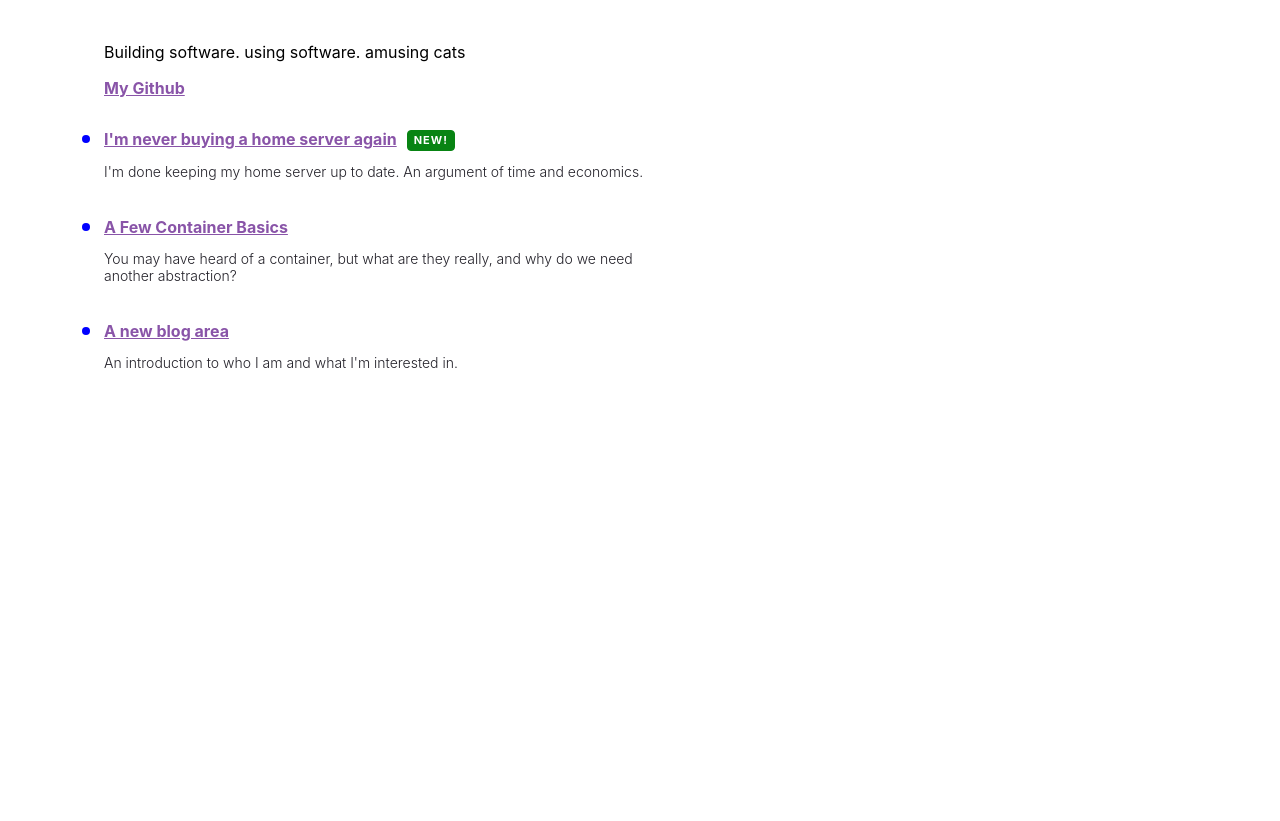
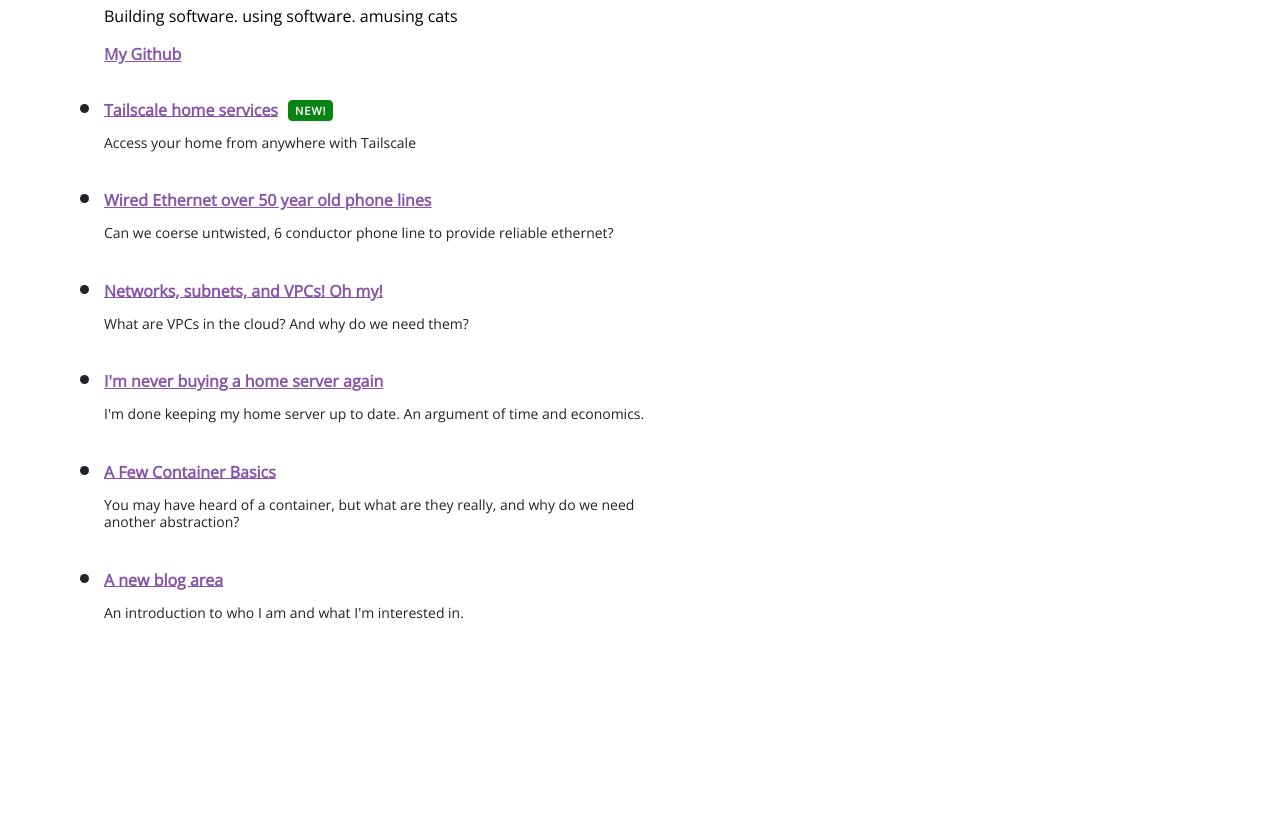
Before and after one commit to sweeneyb/briansweeney.dev, a Gatsby site: page /blog in a window 1280 px wide. Shown: the part 213-1034 px from the top of the page. Before the commit the page ends 800 px from the top, so only its background shows below. Built offline with nearby package versions, Linux system fonts and the light colour scheme; Gatsby itself is replaced by a stand-in of ours.

Commit message:
style update

```diff
--- a/package.json
+++ b/package.json
@@ -15,6 +15,7 @@
     "clean": "gatsby clean"
   },
   "dependencies": {
+    "@fontsource/open-sans": "^5.1.0",
     "@fontsource/varela-round": "^4.5.9",
     "gatsby": "^5.7.0",
     "gatsby-plugin-mdx": "^5.7.0",
--- a/src/components/layout.js
+++ b/src/components/layout.js
@@ -1,5 +1,5 @@
 import * as React from "react"
-import "@fontsource/varela-round"
+import "@fontsource/open-sans"
 
 // const IndexPage = () => {
 //     return (
@@ -7,7 +7,7 @@ import "@fontsource/varela-round"
 //       <main style={pageStyles}>
 
 const fontStyle = {
-    fontFamily: "Varela Round"
+    fontFamily: "Open Sans, Segoe UI, Apple SD Gothic Neo, Lucida Grande, Lucida Sans Unicode, sans-serif"
   }
 
 
--- a/src/components/navbar.js
+++ b/src/components/navbar.js
@@ -1,9 +1,9 @@
 import * as React from "react"
-import "@fontsource/varela-round"
+import "@fontsource/open-sans"
 import styled from "styled-components"
 
 const fontStyle = {
-    fontFamily: "Varela Round"
+    fontFamily: "Open Sans, Segoe UI, Apple SD Gothic Neo, Lucida Grande, Lucida Sans Unicode, sans-serif"
   }
 
 const Li = styled.li`
--- a/src/pages/blog.js
+++ b/src/pages/blog.js
@@ -6,12 +6,12 @@ import Navbar from "../components/navbar"
 const pageStyles = {
   color: "#232129",
   padding: 96,
-  fontFamily: "-apple-system, Roboto, sans-serif, serif",
+  //fontFamily: "-apple-system, Roboto, sans-serif, serif",
 
 }
 const headingStyles = {
   marginTop: 0,
-  marginBottom: 64,
+  //marginBottom: 64,
   // maxWidth: 520,
 }
 const headingAccentStyles = {
@@ -84,23 +84,35 @@ const badgeStyle = {
 // data
 const links = [
   {
+    text: "Tailscale home services",
+    url: "blog/tailscale-home-services/",
+    description: "Access your home from anywhere with Tailscale",
+    badge: "new"
+  },
+  {
+    text: "Wired Ethernet over 50 year old phone lines",
+    url: "blog/ethernet-over-phone/",
+    description: "Can we coerse untwisted, 6 conductor phone line to provide reliable ethernet?",
+  },
+  {
+    text: "Networks, subnets, and VPCs! Oh my!",
+    url: "/blog/Cloud-Networking",
+    description: "What are VPCs in the cloud? And why do we need them?",
+  },
+  {
     text: "I'm never buying a home server again",
     url: "/blog/no-new-home-servers",
     description: "I'm done keeping my home server up to date. An argument of time and economics.",
-    color: "#0000FF",
-    badge: "new"
   },
   {
     text: "A Few Container Basics",
     url: "/blog/container-basics",
     description: "You may have heard of a container, but what are they really, and why do we need another abstraction?",
-    color: "#0000FF",
   },
   {
     text: "A new blog area",
     url: "/blog/my-first-post",
     description: "An introduction to who I am and what I'm interested in.",
-    color: "#0000FF"
   },
 
 ]
@@ -138,7 +150,7 @@ const Blog = () => {
           </a>
         </li>
         {links.map(link => (
-          <li key={link.url} style={{ ...listItemStyles, color: link.color }}>
+          <li key={link.url} style={{ ...listItemStyles }}>
             <span>
               <a
                 style={linkStyle}
```
Also changed, not shown: src/pages/index.js (+7 -7 lines), 1 other file.
